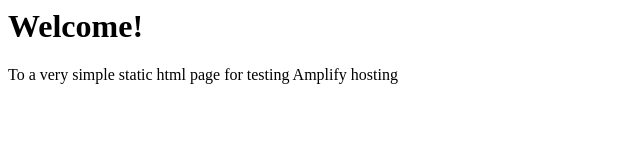
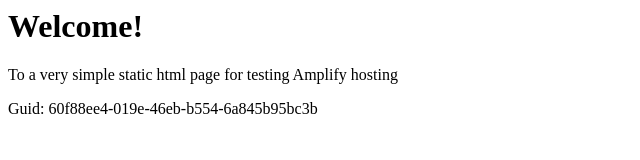
Before and after one commit to aws-aemilia-sfo/Github-PR-Commit-Integration-Test-DoNotTouch-v0-preprod-us-west-1, a website: page src/index.html in a window 1280 px wide. Shown: the whole page, without its empty margins (0-640 px from the left). Drawn offline with Linux system fonts and the light colour scheme.

Commit message:
commit from integ tests

```diff
--- a/src/index.html
+++ b/src/index.html
@@ -1,3 +1,5 @@
+
+
 <html lang="en">
 
 <head>
@@ -10,6 +12,6 @@
 <body>
     <h1>Welcome!</h1>
     <p>To a very simple static html page for testing Amplify hosting</p>
-</body>
+    <p>Guid: 60f88ee4-019e-46eb-b554-6a845b95bc3b</p></body>
 
 </html>
```
